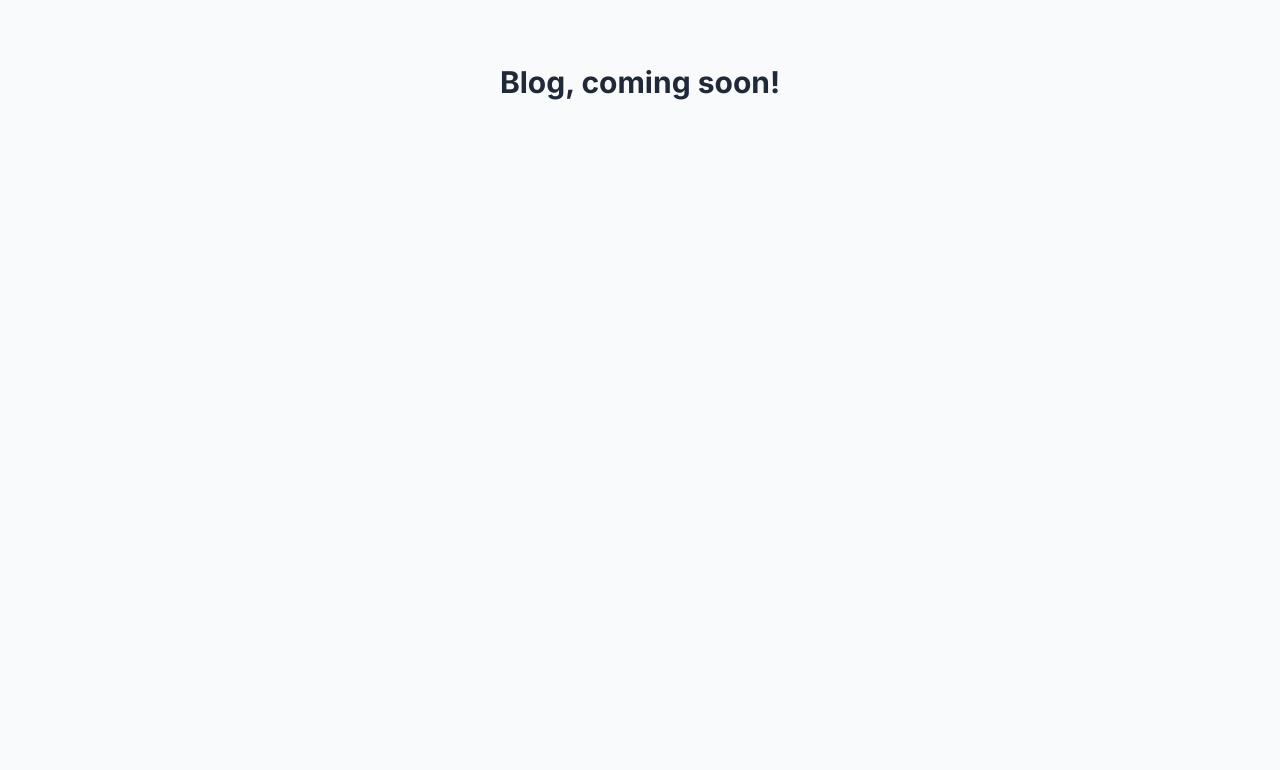
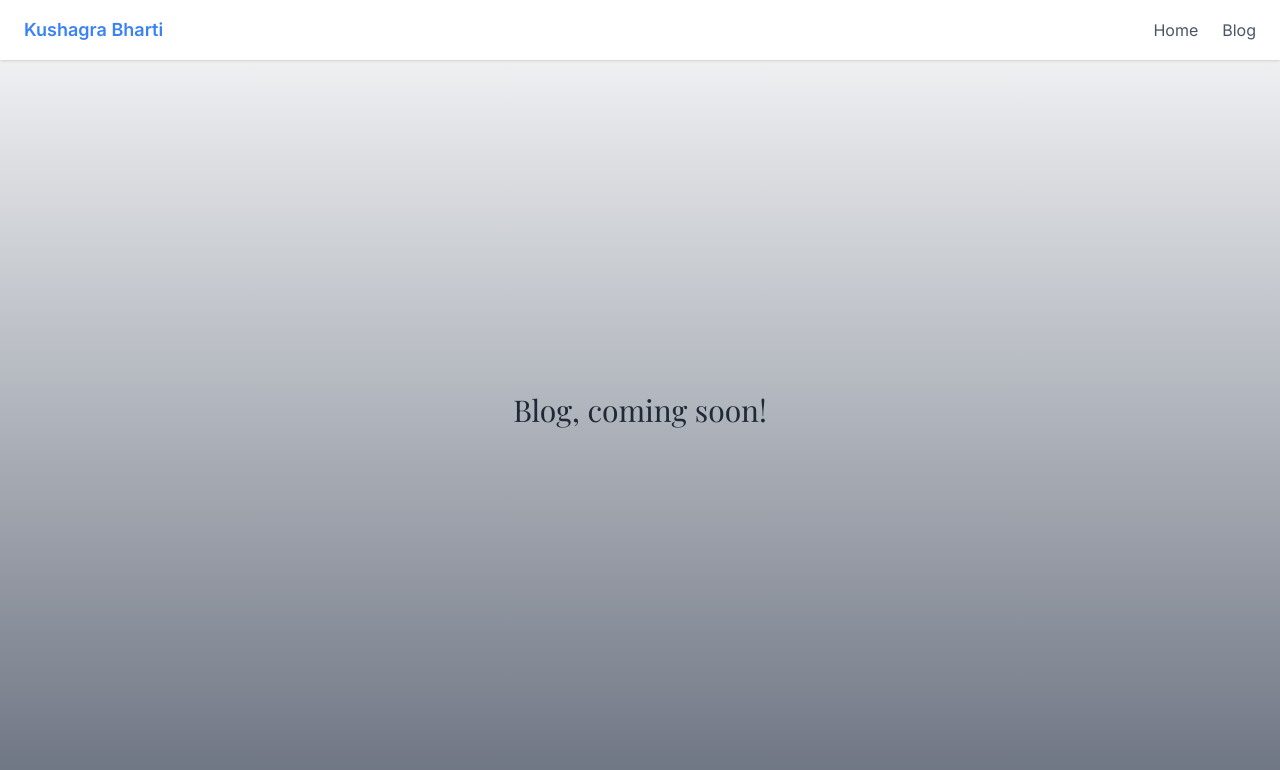
Before and after one commit to KushagraBharti/Personal-Site, a React (Vite) app in the folder frontend/: page /blog in a window 1280 px wide. Shown: the top 770 px of the page. Built offline with nearby package versions, Linux system fonts and the light colour scheme.

Commit message:
final commit v1

```diff
--- a/frontend/src/components/Education.tsx
+++ b/frontend/src/components/Education.tsx
@@ -26,7 +26,7 @@ const Education: React.FC = () => {
           {education.map((edu, index) => (
             <div key={index} className="card flex flex-col items-center text-center">
               <div className="flex items-center justify-center space-x-2">
-                <h3 className="text-lg font-bold text-primary">{edu.position}</h3>
+                <h3 className="text-xl text-primary font-sans" >{edu.position}</h3>
                 <a
                   href={edu.schoolLink}
                   target="_blank"
--- a/frontend/src/components/Experience.tsx
+++ b/frontend/src/components/Experience.tsx
@@ -41,7 +41,7 @@ const Experiences: React.FC = () => {
               onClick={() => handleCardClick(experience)}
             >
               <div className="flex items-center space-x-2 justify-center">
-                <h3 className="text-lg font-bold text-primary">{experience.position}</h3>
+                <h3 className="text-xl text-primary font-sans">{experience.position}</h3>
                 <a
                   href={experience.companyLink}
                   target="_blank"
--- a/frontend/src/components/Intro.tsx
+++ b/frontend/src/components/Intro.tsx
@@ -2,7 +2,7 @@ const Introduction: React.FC = () => {
   return (
     <section className="py-16">
       <h1 className="text-5xl font-playfair text-gray-800 mb-4">Kushagra Bharti</h1>
-      <p className="text-lg text-gray-600">Student | Software Engineer | ML Enthusiast</p>
+      <p className="text-lg text-gray-600 font-mono">Student | Software Engineer | ML Enthusiast</p>
     </section>
   );
 };
--- a/frontend/src/components/Projects.tsx
+++ b/frontend/src/components/Projects.tsx
@@ -41,7 +41,7 @@ const Projects: React.FC = () => {
               onClick={() => handleCardClick(project)}
             >
               <div className="flex items-center justify-center space-x-2">
-                <h3 className="text-lg font-bold text-primary text-center">{project.title}</h3>
+                <h3 className="text-xl text-primary font-sans">{project.title}</h3>
                 {project.githubLink && (
                   <a
                     href={project.githubLink}
--- a/frontend/src/pages/Blog.tsx
+++ b/frontend/src/pages/Blog.tsx
@@ -1,9 +1,13 @@
 import React from "react";
+import Navbar from "../components/Navbar";
 
 const Blog: React.FC = () => {
   return (
-    <div className="container mx-auto px-6 py-16">
-      <h1 className="text-center text-3xl font-bold text-gray-800">Blog, coming soon!</h1>
+    <div className="min-h-screen flex flex-col bg-gradient-to-b from-gray-50 to-gray-500">
+      <Navbar />
+      <main className="flex-grow flex items-center justify-center">
+        <h1 className="container mx-auto section-heading">Blog, coming soon!</h1>
+      </main>
     </div>
   );
 };
--- a/frontend/src/pages/Home.tsx
+++ b/frontend/src/pages/Home.tsx
@@ -10,7 +10,7 @@ const Home: React.FC = () => {
   return (
     <div>
       <Navbar />
-      <main className="text-center py-16 bg-gradient-to-b from-gray-50 to-gray-500">
+      <main className="text-center min-h-screen flex flex-col bg-gradient-to-b from-gray-50 to-gray-500">
         <Introduction />
         <Education />
         <Experiences />
```
